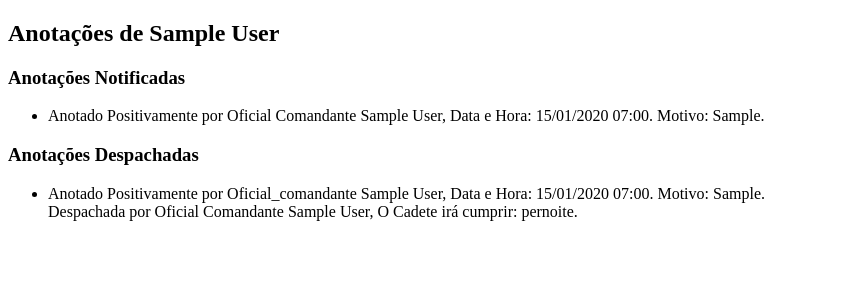
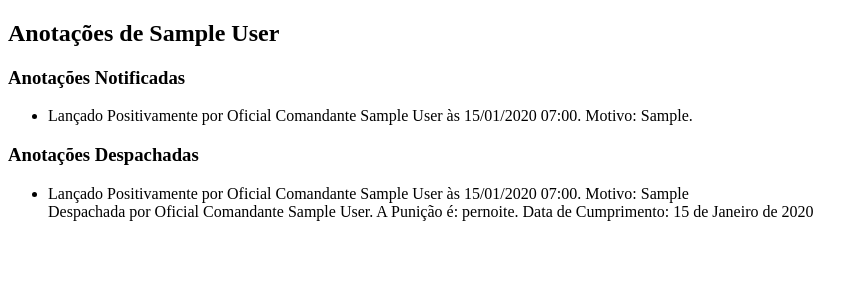
Before and after one commit to Myguel-Angelo/projeto-mappa-cfo, a Django app: template anotacao/templates/anotacao/cadete_anotacoes.html in a window 1280 px wide. Shown: the part 204-504 px from the top of the page, without its empty margins (0-867 px from the left). Run offline with Django 5.2, Linux system fonts and the light colour scheme; the template is opened without the code that fills it: values that come from a table or form of the project are taken from there, others are empty; tables that the repository leaves empty hold one stand-in row (values such as "Sample post").

Commit message:
atualizando pagina cadete_anotacoes

```diff
--- a/anotacao/templates/anotacao/cadete_anotacoes.html
+++ b/anotacao/templates/anotacao/cadete_anotacoes.html
@@ -24,7 +24,7 @@
                 <ul class="anotacoes-lista">
                     {% for anotacao in anotacoes_notificadas %}
                     <li class="anotacao-item" data-tipo="{{ anotacao.tipo_anotacao }}">
-                        Anotado
+                        Lançado
                         {% if anotacao.tipo_anotacao == 'positiva' %}
                             Positivamente
                         {% else %}
@@ -36,8 +36,7 @@
                         {% else %}
                             {{ anotacao.criado_por.cargo }}
                         {% endif %}
-                        {{ anotacao.criado_por.nome }},
-                        Data e Hora: {{ anotacao.criada_em|date:"d/m/Y H:i" }}.
+                        {{ anotacao.criado_por.nome }} às {{ anotacao.criada_em|date:"d/m/Y H:i" }}.
                         Motivo: {{ anotacao.motivo }}.
                     </li>
                     {% empty %}
@@ -55,18 +54,23 @@
                 <ul class="anotacoes-lista">
                     {% for anotacao in anotacoes_despachadas %}
                     <li class="anotacao-item" data-tipo="{{ anotacao.tipo_anotacao }}">
-                        Anotado
+                        Lançado
                         {% if anotacao.tipo_anotacao == 'positiva' %}
                             Positivamente
                         {% else %}
                             Negativamente
                         {% endif %}
-                        por {{ anotacao.criado_por.cargo }} {{ anotacao.criado_por.nome }},
-                        Data e Hora: {{ anotacao.criada_em|date:"d/m/Y H:i" }}.
-                        Motivo: {{ anotacao.motivo }}.
+                        por
+                        {% if anotacao.criado_por.cargo == 'Oficial_comandante' %}
+                            Oficial Comandante
+                        {% else %}
+                            {{ anotacao.criado_por.cargo }}
+                        {% endif %}
+                        {{ anotacao.criado_por.nome }} às {{ anotacao.criada_em|date:"d/m/Y H:i" }}.
+                        Motivo: {{ anotacao.motivo }}
                         <br>
-                        Despachada por Oficial Comandante {{ anotacao.despachado_por.nome }},
-                        O Cadete irá cumprir: {{ anotacao.despacho }}.
+                        Despachada por Oficial Comandante {{ anotacao.despachado_por.nome }}.
+                        A Punição é: {{ anotacao.despacho }}. Data de Cumprimento: {{ anotacao.data_cumprimento }}
                     </li>
                     {% empty %}
                     <li class="anotacao-vazia">Nenhuma anotação despachada.</li>
```
